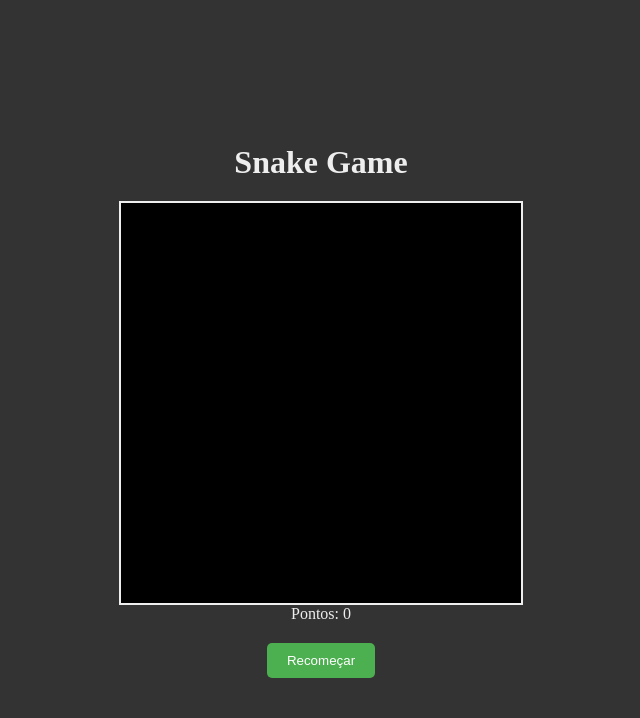
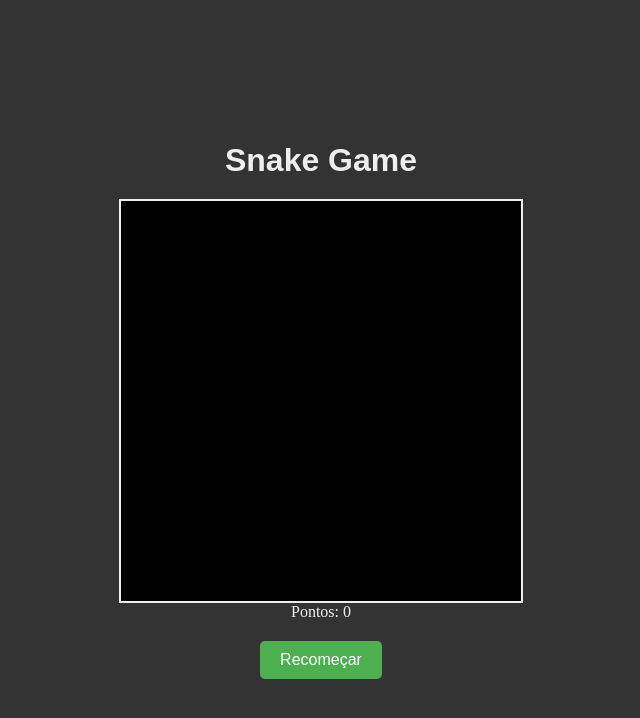
Before and after one commit to lucio-nogueira/Projeto-Snake-Game-2, a plain HTML site: page index.html in a window 1280 px wide. Shown: the whole page, without its empty margins (319-959 px from the left). Drawn offline with Linux system fonts and the light colour scheme.

Commit message:
commit 03

```diff
--- a/css/style.css
+++ b/css/style.css
@@ -1,6 +1,7 @@
 body {
     background-color: #333;
     color: #eee;
+    font-family: 'Times New Roman', Times, serif;
     display: flex;
     flex-direction: column;
     align-items: center;
@@ -10,6 +11,7 @@ body {
 }
 
 h1 {
+    font-family: Arial, Helvetica, sans-serif;
     margin-bottom: 20px;
 }
 
@@ -20,11 +22,13 @@ h1 {
 
 #socore {
     margin: 20px;
+    font-size: 1.5rem;
 }
 
 #restartButton {
     margin-top: 20px;
     padding: 10px 20px;
+    font-size: 1rem;
     cursor: pointer;
     background-color: #4caf50;
     color: white;
--- a/js/script.js
+++ b/js/script.js
@@ -6,11 +6,13 @@ const restartButton = document.getElementById('restartButton');
 const gridSize = 20;
 let snake = [];
 let food = {};
-let dx = 1, dy = 0;
+let dx = 1;
+let dy = 0;
 let score = 0;
 let gameInterval;
 let isGameOver = false;
 
+    //Gerar comida
 function generateFood() {
     food = {
         x: Math.floor (Math.random() * (canvas.width / gridSize)),
@@ -18,37 +20,40 @@ function generateFood() {
     }
 }
 
+    //Desenha a cobrinha e a comida
 function draw() {
-    ctx.clearRect(0,0,canvas.width, canvas.heigth)
+    ctx.clearRect(0, 0, canvas.width, canvas.heigth);
 
-    //Desenhr Comida
-    ctx.fillStyle = 'red'
-    ctx.fillRect (food.x * gridSize, gridSize, gridSize)
+    ctx.fillStyle = 'red';
+    ctx.fillRect (food.x * gridSize, gridSize, gridSize);
 
-    //Desenhar Cobra
     ctx.fillStyle = 'lime';
-    snake.forEach(segmnt => {
-        ctx.fillRect(segmnt.x * gridSize, SVGElement.y * gridSize, gridSize)
-    });
+        snake.forEach(segment => {
+            ctx.fillRect(segment.x * gridSize, segment.y * gridSize, gridSize)
+        });
 }
 
+        //Atualiza a posição
 function update() {
-    if (isGameOver) return
+    if (isGameOver) {
+        return
+}
 
     const head = { x: snake[0].x + dx, y: snake[0].y + dy};
     snake.unshift(head);
 
     if (head.x === food.x && head.y === food.y){
         score++;
-        scoreElement.textContent = 'Pontos : ${score}';
-        generateFood()
+        scoreElement.textContent = `Pontos : ${score}`;
+        generateFood();
     }
     else {
         snake.pop();
     }
 
-    if(checkCollision){
+    if (checkCollision()) {
         endGame();
+        return;
     }
 }
 
@@ -62,17 +67,71 @@ function checkCollision(){
     return hitWall || hitSelf
 }
 
+    //Verifica se a cobrinha colidiu com a parede ou com ela mesma
+function checkCollision() {
+    const head = snake[0];
+
+    const hitWall = head.x < 0 || head.x >= canvas.width / gridSize || head.y < 0 || head.y >= canvas.height / gridSize;
+
+    const hitSelf = snake.slice(1).some(segment => segment.x === head.x && segment.y === head.y);
+
+    return hitWall || hitSelf;
+
+}
+
+
+    //Função para terminar o jogo
 function endGame (){
     isGameOver = true;
     clearInterval (gameInterval);
-    alert('GAME OVER! Sua pontuação: ${score}')
+    alert(`GAME OVER! Sua pontuação: ${score}`)
 }
 
+    //Loop principal do jogo
 function gameLoop(){
     update();
     draw();
 }
 
+
+    //Função para iniciar/reiniciar o jogo
 function startGame (){
+    snake = [{x: 10, y: 10}];
+    dx = 1;
+    dy = 0;
+    score = 0;
+    isGameOver = false;
+    scoreElement.textContent = 'Pontos: 0'
 
+    // Limpa qualquer intervalo anterior e inicia um novo
+    if(gameInterval) {
+        clearInterval(gameInterval);
+    }
+
+    generateFood()
+    gameInterval = setInterval(gameLoop, 100)
 }
+
+        //Teclas : Movimentação
+document.addEventListener('keydown', e => {
+    switch (e.key){
+        case 'Arrowup' :
+            if(dy === 0) {dx = 0; dy = -1}
+            break;
+        case 'ArrowDonw' :
+            if(dy === 0) {dx = 0; dy = 1; }
+            break;
+        case 'ArrowLeft' :
+            if(dy === 0) {dx = -1; dy = 0}
+            break;
+        case 'ArrowRigth' :
+            if(dy === 0) {dx = 1; dy = 0 }
+            break;
+    }
+})
+
+        //Recomeçar o Jogo
+restartButton.addEventListener('click', startGame);
+
+// Inicia o jogo pela primeira vez
+startGame()
```
